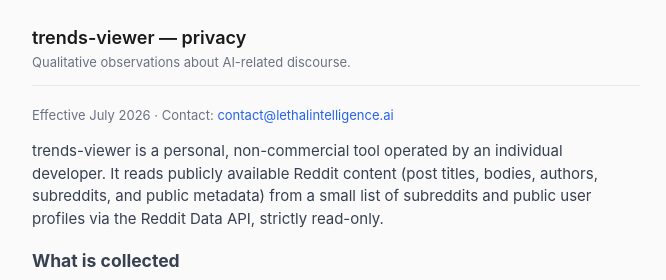
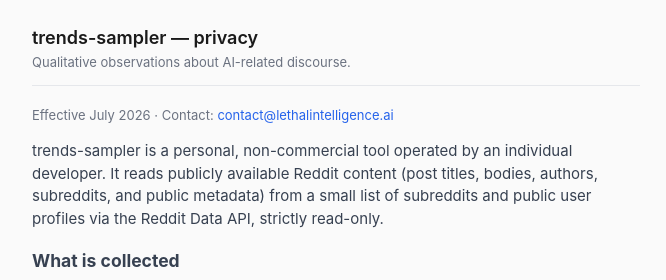
Before and after one commit to feedyourmind/trends-sampler, a Next.js app: page /privacy in a window 1280 px wide. Shown: the top 280 px of the page, without its empty margins (304-970 px from the left). Built offline with nearby package versions, Linux system fonts and the light colour scheme.

Commit message:
rename trends-viewer → trends-sampler

```diff
--- a/app/layout.tsx
+++ b/app/layout.tsx
@@ -2,7 +2,7 @@
 import './globals.css';
 
 export const metadata: Metadata = {
-  title: 'trends-viewer',
+  title: 'trends-sampler',
   description: 'Qualitative observations about AI-related discourse.',
 };
 
--- a/app/login/page.tsx
+++ b/app/login/page.tsx
@@ -1,4 +1,4 @@
-export const metadata = { title: 'Sign in — trends-viewer' };
+export const metadata = { title: 'Sign in — trends-sampler' };
 
 export default async function LoginPage({
   searchParams,
@@ -8,7 +8,7 @@
   const { error } = await searchParams;
   return (
     <div className="login">
-      <h1>trends-viewer</h1>
+      <h1>trends-sampler</h1>
       <p className="sub">Qualitative observations about AI-related discourse.</p>
       <form method="post" action="/api/login">
         <input name="user" placeholder="username" autoComplete="username" autoFocus />
--- a/app/page.tsx
+++ b/app/page.tsx
@@ -25,7 +25,7 @@
     <div className="wrap">
       <header className="site">
         <div>
-          <h1>trends-viewer</h1>
+          <h1>trends-sampler</h1>
           <p>Qualitative observations about AI-related discourse.</p>
         </div>
         <form method="post" action="/api/logout">
--- a/app/privacy/page.tsx
+++ b/app/privacy/page.tsx
@@ -1,4 +1,4 @@
-export const metadata = { title: 'Privacy — trends-viewer' };
+export const metadata = { title: 'Privacy — trends-sampler' };
 
 const CONTACT = 'contact@lethalintelligence.ai';
 
@@ -7,7 +7,7 @@
     <div className="wrap" style={{ maxWidth: 640 }}>
       <header className="site">
         <div>
-          <h1>trends-viewer — privacy</h1>
+          <h1>trends-sampler — privacy</h1>
           <p>Qualitative observations about AI-related discourse.</p>
         </div>
       </header>
@@ -18,7 +18,7 @@
         </p>
 
         <p>
-          trends-viewer is a personal, non-commercial tool operated by an
+          trends-sampler is a personal, non-commercial tool operated by an
           individual developer. It reads publicly available Reddit content (post
           titles, bodies, authors, subreddits, and public metadata) from a small
           list of subreddits and public user profiles via the Reddit Data API,
--- a/package.json
+++ b/package.json
@@ -1,5 +1,5 @@
 {
-  "name": "trends-viewer",
+  "name": "trends-sampler",
   "version": "0.1.0",
   "private": true,
   "description": "Qualitative observations about AI-related discourse on Reddit.",
```
Also changed, not shown: 2 other files (tests, documents, lock files or other folders).
